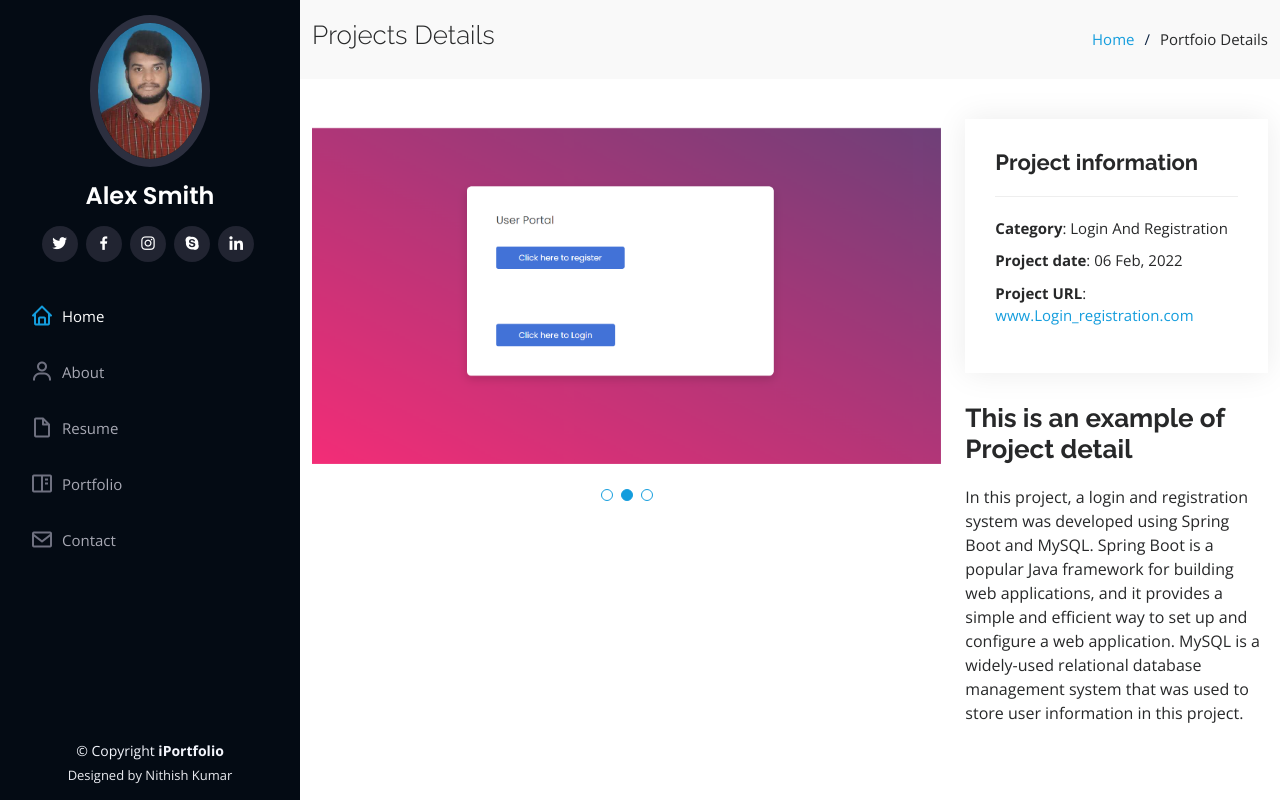
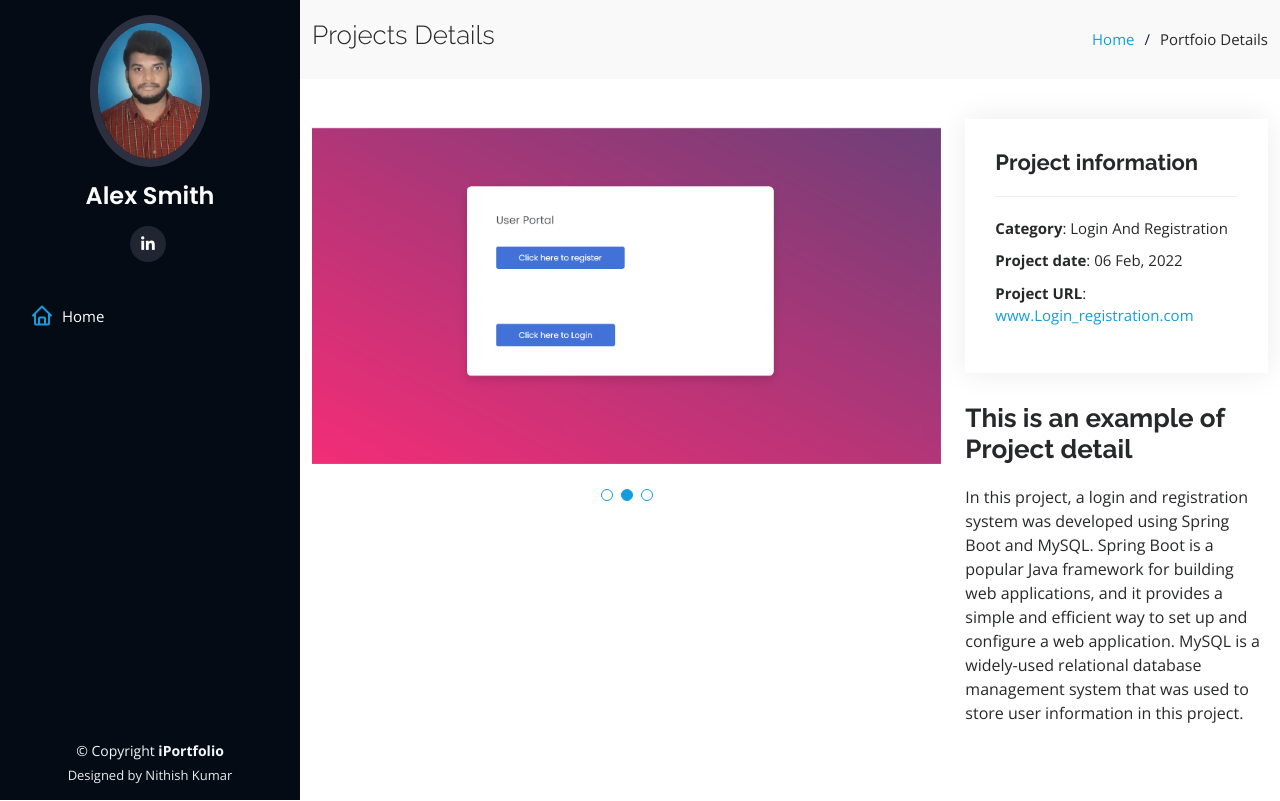
Before and after one commit to jobsandjob/Nithishkumar-Bio, a plain HTML site: page Projects-login_registration.html in a window 1280 px wide. Drawn offline with nearby package versions, Linux system fonts and the light colour scheme.

Commit message:
Update Projects-login_registration.html

```diff
--- a/Projects-login_registration.html
+++ b/Projects-login_registration.html
@@ -43,21 +43,14 @@
         <img src="assets/img/profile.jpeg" alt="" class="img-fluid rounded-circle">
         <h1 class="text-light"><a href="index.html">Alex Smith</a></h1>
         <div class="social-links mt-3 text-center">
-          <a href="#" class="twitter"><i class="bx bxl-twitter"></i></a>
-          <a href="#" class="facebook"><i class="bx bxl-facebook"></i></a>
-          <a href="#" class="instagram"><i class="bx bxl-instagram"></i></a>
-          <a href="#" class="google-plus"><i class="bx bxl-skype"></i></a>
-          <a href="#" class="linkedin"><i class="bx bxl-linkedin"></i></a>
+          <a href="https://www.linkedin.com/in/nithish-kumar1999/" target="_new" class="linkedin"><i class="bx bxl-linkedin"></i></a>
+
         </div>
       </div>
 
       <nav id="navbar" class="nav-menu navbar">
         <ul>
-          <li><a href="#hero" class="nav-link scrollto active"><i class="bx bx-home"></i> <span>Home</span></a></li>
-          <li><a href="#about" class="nav-link scrollto"><i class="bx bx-user"></i> <span>About</span></a></li>
-          <li><a href="#resume" class="nav-link scrollto"><i class="bx bx-file-blank"></i> <span>Resume</span></a></li>
-          <li><a href="#portfolio" class="nav-link scrollto"><i class="bx bx-book-content"></i> <span>Portfolio</span></a></li>
-          <li><a href="#contact" class="nav-link scrollto"><i class="bx bx-envelope"></i> <span>Contact</span></a></li>
+          <li><a href="index.html" class="nav-link scrollto active"><i class="bx bx-home"></i> <span>Home</span></a></li>
         </ul>
       </nav><!-- .nav-menu -->
     </div>
```
